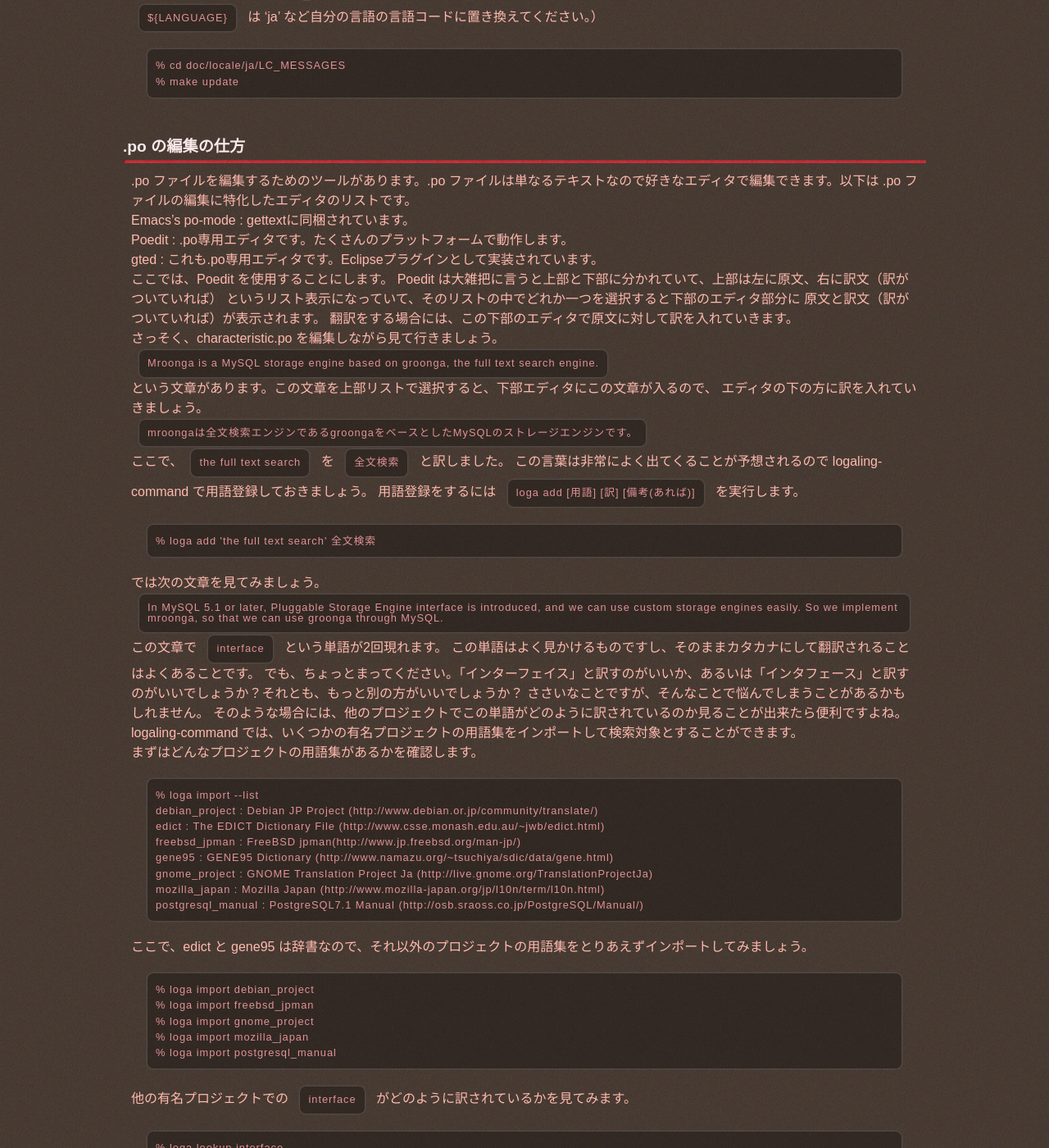
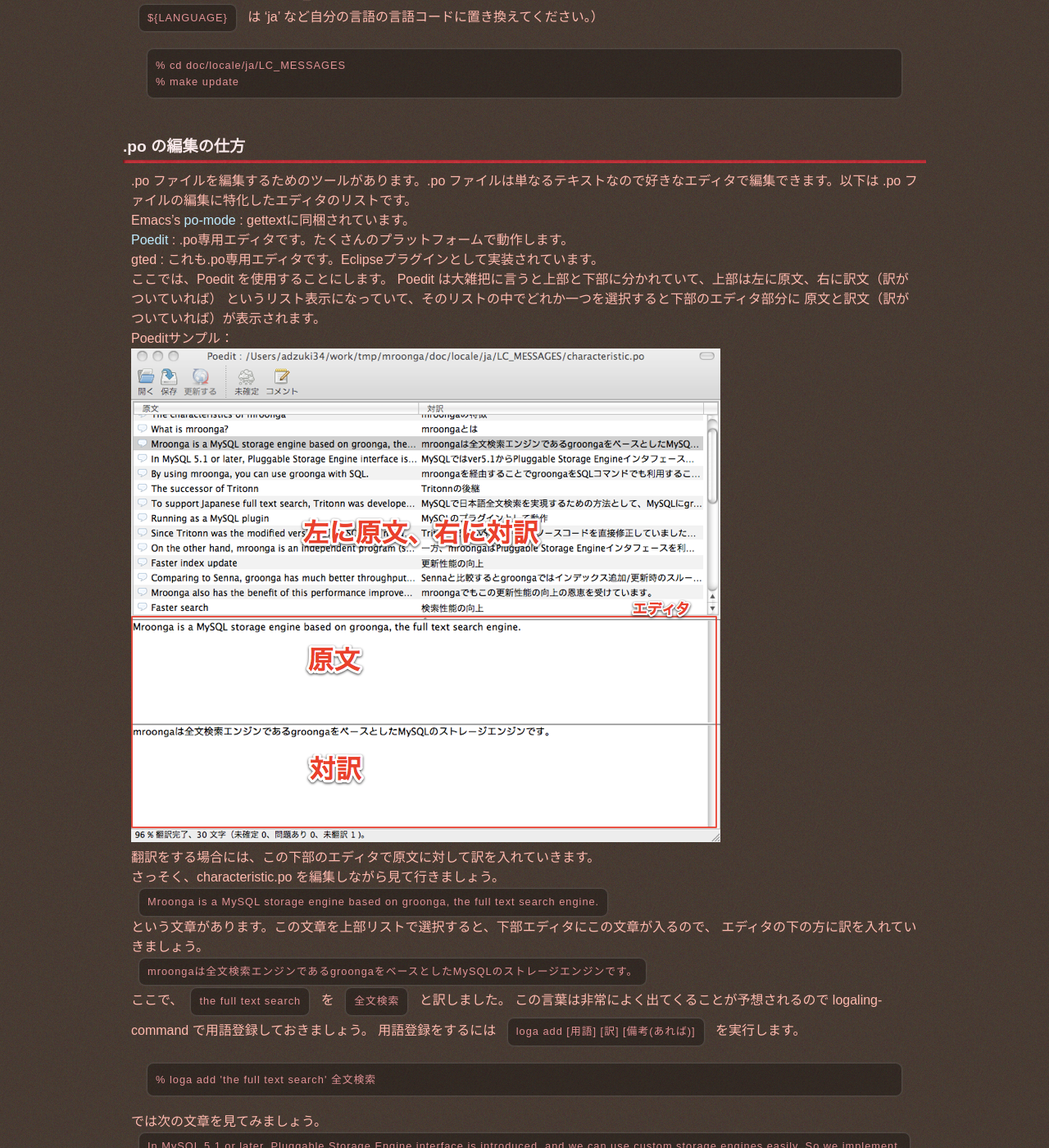
Before and after one commit to logaling/logaling.github.com, a Jekyll site: the page built from handbook.md, in a window 1280 px wide and 1400 px high, scrolled down 2501 px. Shown: the whole window at 82% size. Built offline with Jekyll 4.4.1, drawn with Linux system fonts in a browser that asks for light colours; some web fonts are replaced; Markdown is read by kramdown in place of the engine named in the settings.

Commit message:
add link to editor list

```diff
--- a/handbook.md
+++ b/handbook.md
@@ -105,14 +105,20 @@ doc/locale/${LANGUAGE}/LC_MESSAGES ディレクトリで make update を実行
 ### .po の編集の仕方
 .po ファイルを編集するためのツールがあります。.po ファイルは単なるテキストなので好きなエディタで編集できます。以下は .po ファイルの編集に特化したエディタのリストです。
 
-* Emacs's po-mode : gettextに同梱されています。
-* Poedit : .po専用エディタです。たくさんのプラットフォームで動作します。
+* Emacs's [po-mode](http://www.gnu.org/savannah-checkouts/gnu/gettext/manual/html_node/PO-Mode.html) : gettextに同梱されています。
+* [Poedit](http://www.poedit.net/) : .po専用エディタです。たくさんのプラットフォームで動作します。
 * gted : これも.po専用エディタです。Eclipseプラグインとして実装されています。
 
 ここでは、Poedit を使用することにします。
 Poedit は大雑把に言うと上部と下部に分かれていて、上部は左に原文、右に訳文（訳がついていれば）
 というリスト表示になっていて、そのリストの中でどれか一つを選択すると下部のエディタ部分に
 原文と訳文（訳がついていれば）が表示されます。
+
+Poeditサンプル：
+
+![参考](images/poedit_sample.png)
+
+
 翻訳をする場合には、この下部のエディタで原文に対して訳を入れていきます。
 
 さっそく、characteristic.po を編集しながら見て行きましょう。
```
